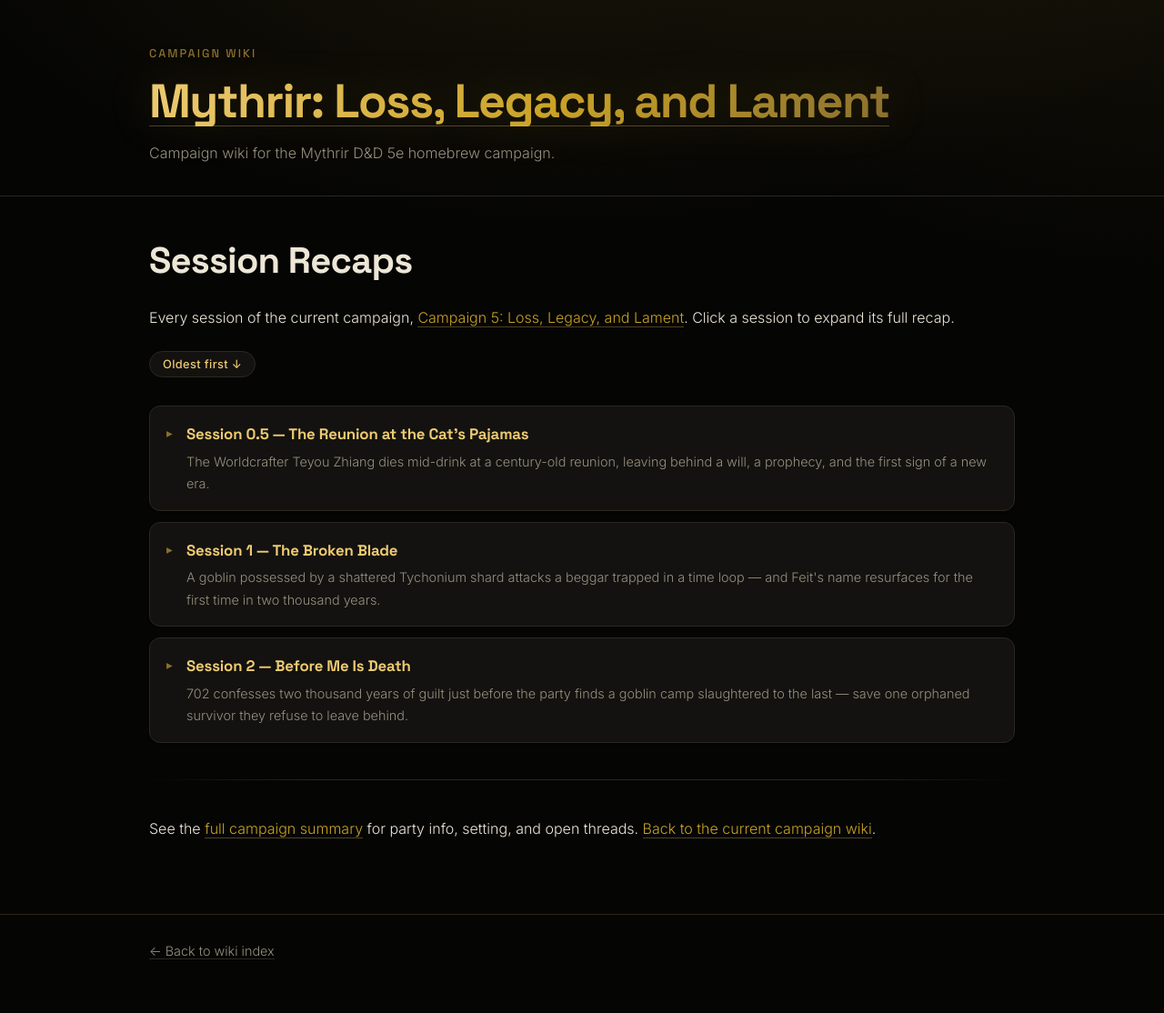
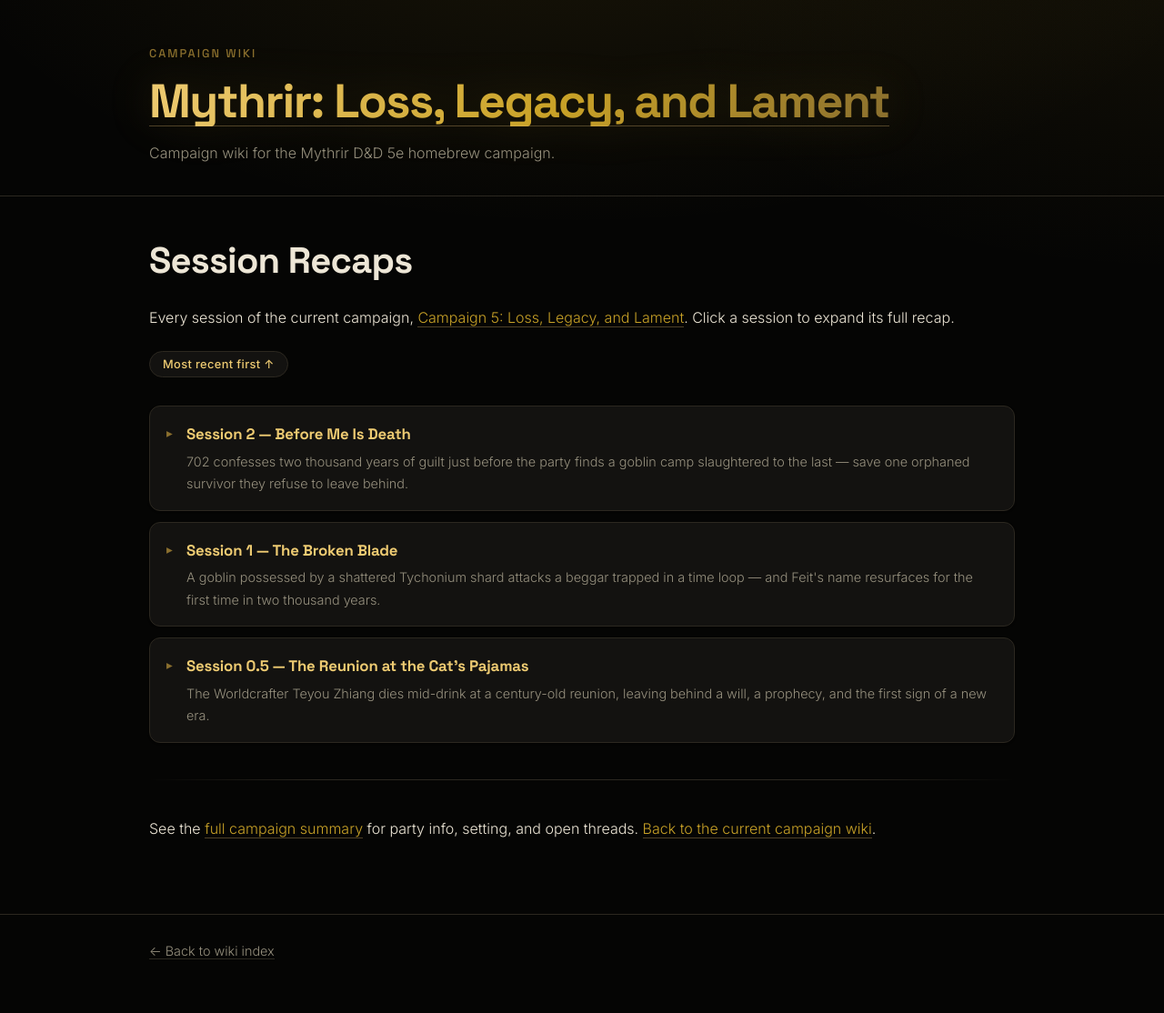
Before and after one commit to eskyuji/loss-legacy-lament, a Jekyll site: the page built from Sessions/Recaps.md, in a window 1280 px wide. Shown: the whole page at 91% size. Built offline with Jekyll 4.4.1, drawn with Linux system fonts in a browser that asks for light colours; part of the change alters nothing that is shown.

Commit message:
Default session recaps to most-recent-first order

```diff
--- a/Sessions/Recaps.md
+++ b/Sessions/Recaps.md
@@ -6,7 +6,7 @@ title: "Session Recaps"
 
 Every session of the current campaign, [Campaign 5: Loss, Legacy, and Lament](Campaign%205%20-%20Loss,%20Legacy,%20and%20Lament%20-%20Overall%20Summary). Click a session to expand its full recap.
 
-<button id="recap-sort-toggle" class="recap-sort-toggle" type="button" aria-label="Toggle recap order">Oldest first ↓</button>
+<button id="recap-sort-toggle" class="recap-sort-toggle" type="button" aria-label="Toggle recap order">Most recent first ↑</button>
 
 <div id="recap-list">
 
@@ -138,11 +138,19 @@ Meeka activates Liberty of the End's Stars Without Number: 1d50 for distance (22
   var btn = document.getElementById('recap-sort-toggle');
   var list = document.getElementById('recap-list');
   if (!btn || !list) return;
-  var ascending = true;
-  btn.addEventListener('click', function () {
+
+  function reverseList() {
     var entries = Array.prototype.slice.call(list.children);
     entries.reverse();
     entries.forEach(function (entry) { list.appendChild(entry); });
+  }
+
+  // Source order is oldest-first; reverse once so most-recent-first is the default view.
+  reverseList();
+  var ascending = false;
+
+  btn.addEventListener('click', function () {
+    reverseList();
     ascending = !ascending;
     btn.textContent = ascending ? 'Oldest first ↓' : 'Most recent first ↑';
   });
```
